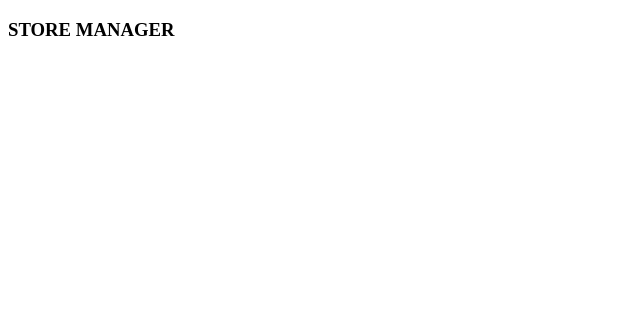
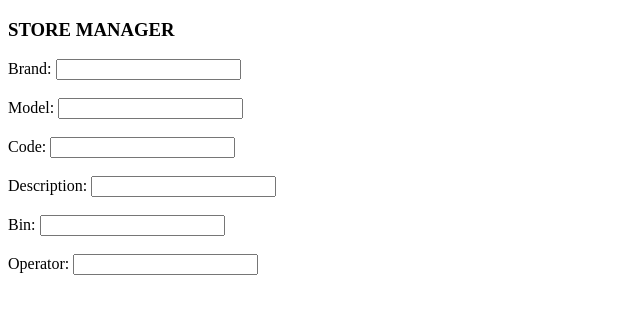
Before and after one commit to demuk/Spare-Manager, a Flask app: page / in a window 1280 px wide. Shown: the top 314 px of the page, without its empty margins (0-640 px from the left). Run offline with Flask 2, Linux system fonts and the light colour scheme.

Commit message:
added input forms for brand,model,code,description,bin and operator

```diff
--- a/templates/index.html
+++ b/templates/index.html
@@ -8,5 +8,35 @@
 </head>
 <body>
     <h3> STORE MANAGER </h3>
+
+    <form action="" method="post">
+        <label for="brand"> Brand: </label>
+        <input type="text" name="brand" id="brand">
+        <br>
+        <br>
+
+        <label for="model"> Model: </label>
+        <input type="text" name="model" id="model">
+        <br>
+        <br>
+
+        <label for="code"> Code: </label>
+        <input type="number" name="code" id="code">
+        <br>
+        <br>
+
+        <label for="description">Description: </label>
+        <input type="text" name="description" id="description">
+        <br>
+        <br>
+
+        <label for="bin">Bin: </label>
+        <input type="text" name="bin" id="bin">
+        <br>
+        <br>
+
+        <label for="Operator">Operator: </label>
+        <input type="text" name="operator" id="operator">
+    </form>
 </body>
 </html>
```
